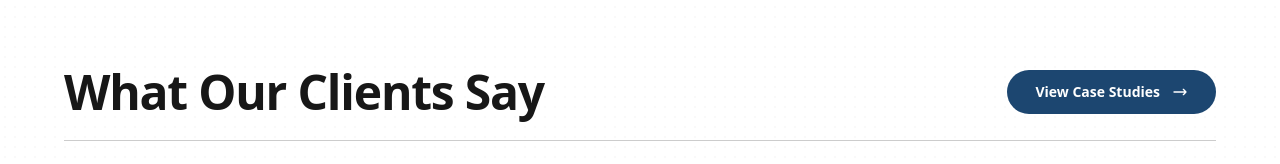
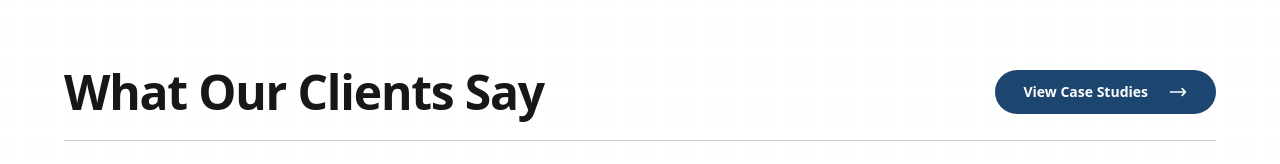
Before and after one commit to harshad-kakadiya/ntc_website, a Next.js app: page / in a window 1280 px wide. Shown: the part 3373-3537 px from the top of the page. Built offline with nearby package versions, Linux system fonts and the light colour scheme.

Commit message:
initial commit

```diff
--- a/src/app/page.tsx
+++ b/src/app/page.tsx
@@ -27,7 +27,7 @@ export default function Home() {
                     ctaHref="/services"
                     services={services}
                 />
-                <ServicesGrid bgColor={"#009DDA"} paddingX={'px-6'} isButton={false}/>
+                <ServicesGrid bgColor={"#009DDA"} paddingX={'px-8'} isButton={false}/>
                 <div className="mt-24">
                     <WhyChooseSection />
                 </div>
--- a/src/components/TestimonialsSection.tsx
+++ b/src/components/TestimonialsSection.tsx
@@ -38,11 +38,11 @@ export default function TestimonialsSection() {
 
                     <Link
                         href="/case-studies"
-                        className="inline-flex shrink-0 items-center justify-center gap-3 rounded-full bg-[#1C4670] px-6 md:px-7 py-2.5 md:py-3 text-xs sm:text-sm font-semibold text-white transition-all duration-300 hover:bg-[#163658] active:scale-95 mx-auto sm:mx-0 w-fit"
+                        className="inline-flex shrink-0 items-center justify-center gap-5 rounded-full bg-[#1C4670] px-6 md:px-7 py-2.5 md:py-3 text-xs sm:text-sm font-semibold text-white transition-all duration-300 hover:bg-[#163658] active:scale-95 mx-auto sm:mx-0 w-fit"
                     >
                         View Case Studies
                         <svg
-                            className="h-4 w-4"
+                            className="h-5 w-5"
                             fill="none"
                             stroke="currentColor"
                             strokeWidth="2"
```
